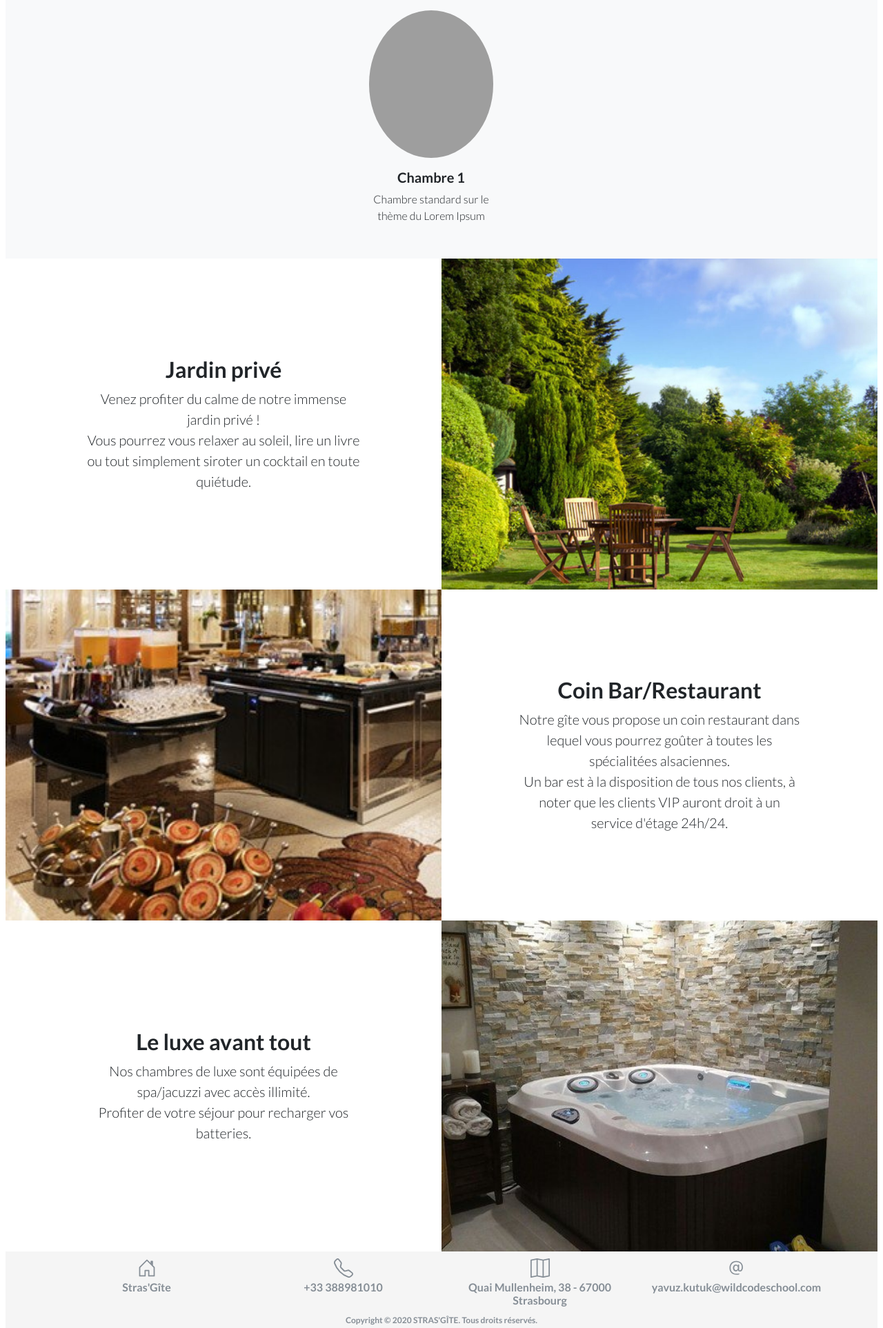
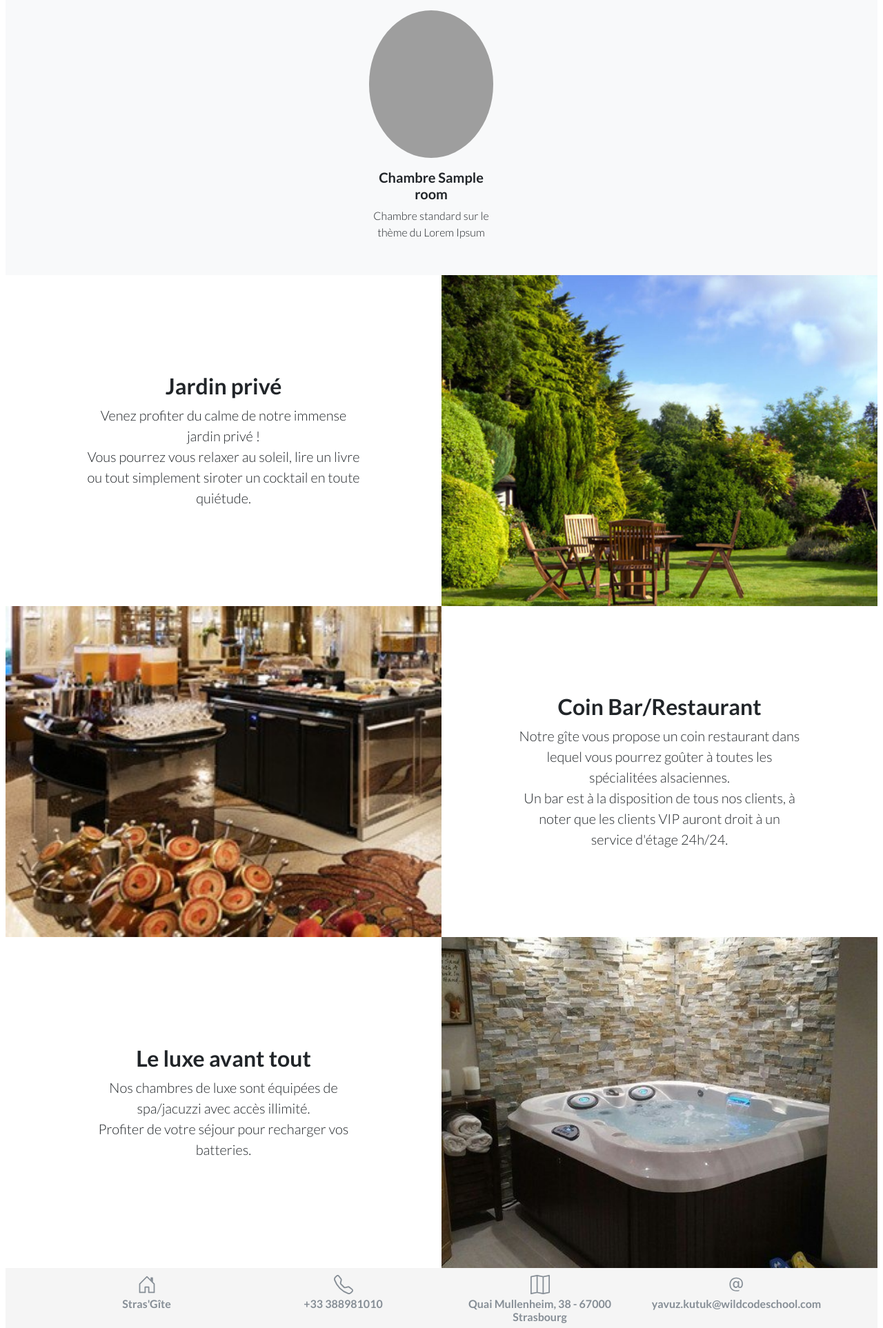
Before and after one commit to wild-e/Stras-Gite, a PHP site: template src/View/Home/index.html.twig in a window 1280 px wide. Shown: the part 1037-2963 px from the top of the page at 69% size. Run offline with PHP 8.4, Linux system fonts and the light colour scheme; the template is opened without the code that fills it: most values are stand-ins (such as "Sample title", 1, 10 or a date in 2020); some libraries are stand-ins or nearby versions; grey boxes are pictures that could not be loaded.

Commit message:
just have fun

```diff
--- a/src/Controller/AdminController.php
+++ b/src/Controller/AdminController.php
@@ -1,8 +1,8 @@
 <?php
 
 namespace App\Controller;
+
 use App\Model\BookingManager;
-
 
 class AdminController extends AbstractController
 {
--- a/src/Controller/UserController.php
+++ b/src/Controller/UserController.php
@@ -1,8 +1,8 @@
 <?php
 
 namespace App\Controller;
+
 use App\Model\BookingManager;
-
 
 class UserController extends AbstractController
 {
--- a/src/Model/BookingManager.php
+++ b/src/Model/BookingManager.php
@@ -57,7 +57,7 @@ class BookingManager extends AbstractManager
     {
         $query = "SELECT b.*, r.room, c.firstname, c.lastname, c.email, c.phone_number
         FROM " . self::TABLE . " b JOIN room r ON r.id=b.room_id JOIN clients c ON
-        c.id=client_id WHERE client_id=".$id."";
+        c.id=client_id WHERE client_id=" . $id . "";
         $statement = $this->pdo->prepare($query);
         $statement->execute();
         return $statement->fetchAll();
--- a/src/View/Admin/header.html.twig
+++ b/src/View/Admin/header.html.twig
@@ -12,7 +12,7 @@
                                 </a>
                                 <div class="dropdown-menu" aria-labelledby="dropdownMenuLink">
                                     {% for room in rooms %}
-                                        <a class="dropdown-item" href="/Room/show/{{ room.id }}">Chambre {{ room.id }} </a>
+                                        <a class="dropdown-item" href="/Room/show/{{ room.id }}">Chambre {{ room.room }} </a>
                                     {% endfor %}
                                 </div>
                             </div>
--- a/src/View/Home/index.html.twig
+++ b/src/View/Home/index.html.twig
@@ -37,7 +37,7 @@
                                 <div class="col-lg-3 col-xl-2 offset-lg-0 offset-xl-0">
                                     <div class="mx-auto testimonial-item mb-5 mb-lg-0">
                                     <a href="\Room\show\{{ room.id }}"><img class="rounded-circle img-fluid mb-3 strasGite" src="/assets/images/room/{{ roomPicture[room.id - 1] }}" alt="Chambre standard"></a>
-                                    <h5>Chambre {{ room.id }}</h5>
+                                    <h5>Chambre {{ room.room }}</h5>
                                     <p class="font-weight-light mb-0">Chambre standard sur le thème du Lorem Ipsum</p>
                                     </div>
                                 </div>
--- a/src/View/Layout/header.html.twig
+++ b/src/View/Layout/header.html.twig
@@ -11,7 +11,7 @@
                                 </a>
                                 <div class="dropdown-menu" aria-labelledby="dropdownMenuLink">
                                     {% for room in rooms %}
-                                        <a class="dropdown-item" href="/Room/show/{{ room.id }}">Chambre {{ room.id }} </a>
+                                        <a class="dropdown-item" href="/Room/show/{{ room.id }}">Chambre {{ room.room }} </a>
                                     {% endfor %}
                                 </div>
                             </div>
--- a/src/View/Room/show.html.twig
+++ b/src/View/Room/show.html.twig
@@ -8,8 +8,8 @@
 {% block content %}
 
     {% if session.is_admin == 1 %}
-        <h1>Chambre {{ room.id }}</h1>
-        <p>{{ room.room_number }}. {{ room.description|raw }}</p>
+        <h1>Chambre {{ room.room }}</h1>
+        <p>{{ room.description|raw }}</p>
         <a href="/Room/edit/{{ room.id }}">Modifier</a>
         <a href="/Room/delete/{{ room.id }}">Supprimer</a>
         <a href="/Room/index">Retour</a>
--- a/src/View/User/header.html.twig
+++ b/src/View/User/header.html.twig
@@ -12,7 +12,7 @@
                                 </a>
                                 <div class="dropdown-menu" aria-labelledby="dropdownMenuLink">
                                     {% for room in rooms %}
-                                        <a class="dropdown-item" href="/Room/show/{{ room.id }}">Chambre {{ room.id }} </a>
+                                        <a class="dropdown-item" href="/Room/show/{{ room.id }}">Chambre {{ room.room }} </a>
                                     {% endfor %}
                                 </div>
                             </div>
```
Also changed, not shown: src/Controller/HomeController.php (+5 -2 lines).
